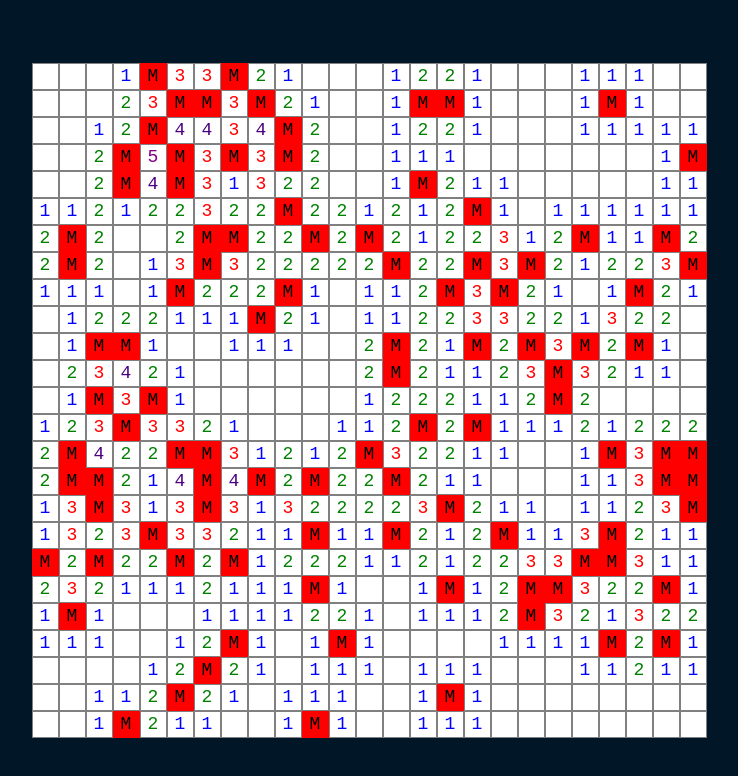
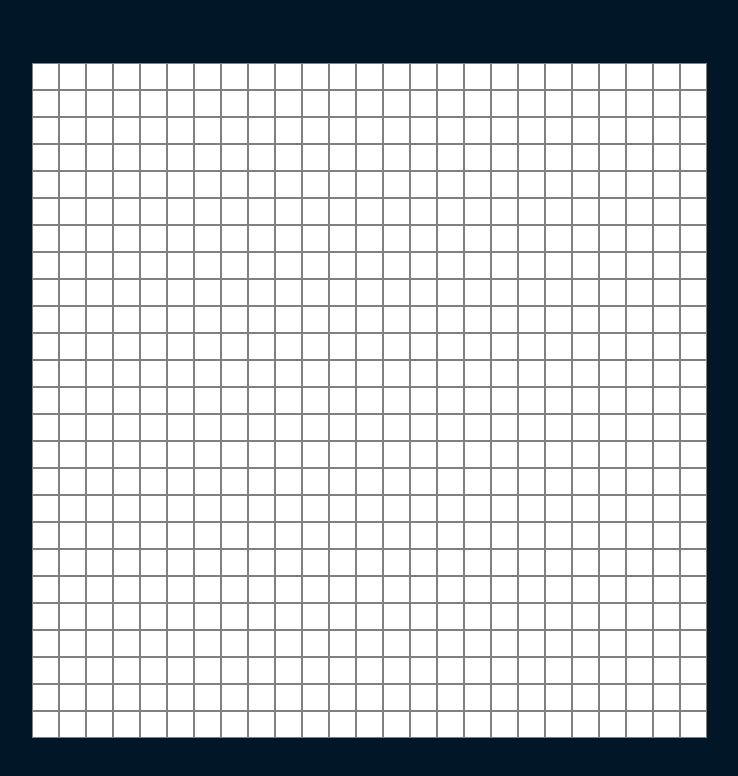
Before and after one commit to JakeKo/sweep, a React (Create React App) app: page / in a window 1280 px wide. Shown: the top 776 px of the page, without its empty margins (271-1009 px from the left). Built offline with nearby package versions, Linux system fonts and the light colour scheme.

Commit message:
Cells support flagging

```diff
--- a/src/Board/Board.js
+++ b/src/Board/Board.js
@@ -8,8 +8,7 @@ function createBoardModel(width, height, mineCount) {
             x,
             y,
             isMine: false,
-            mineCount: 0,
-            isRevealed: false
+            mineCount: 0
         }))
     );
 
--- a/src/Cell/Cell.js
+++ b/src/Cell/Cell.js
@@ -2,12 +2,33 @@ import React from 'react';
 import './Cell.css';
 
 export default class Cell extends React.Component {
-    render() {
+    constructor(props) {
+        super(props);
+
+        this.state = {
+            isRevealed: false,
+            isFlagged: false
+        };
+    }
+
+    onClickHandler = event => {
+        event.preventDefault();
+
+        if (event.type === 'contextmenu') {
+            this.setState({ isFlagged: !this.state.isFlagged });
+        } else if (event.type === 'click' && !this.state.isFlagged) {
+            this.setState({ isRevealed: true });
+        }
+    }
+
+    render = () => {
         const { isMine, mineCount } = this.props;
+
         return (
             <React.Fragment>
-                {isMine && <div className='cell cell-mine'>M</div>}
-                {!isMine && <div className={`cell cell-value-${mineCount}`}>{mineCount > 0 ? mineCount : ''}</div>}
+                {!this.state.isRevealed && <div className='cell' onClick={this.onClickHandler} onContextMenu={this.onClickHandler}>{this.state.isFlagged ? 'X' : ''}</div>}
+                {this.state.isRevealed && isMine && <div className='cell cell-mine'>M</div>}
+                {this.state.isRevealed && !isMine && <div className={`cell cell-value-${mineCount}`}>{mineCount > 0 ? mineCount : ''}</div>}
             </React.Fragment>
         );
     }
```
Also changed, not shown: public/index.html (+9 -9 lines).
